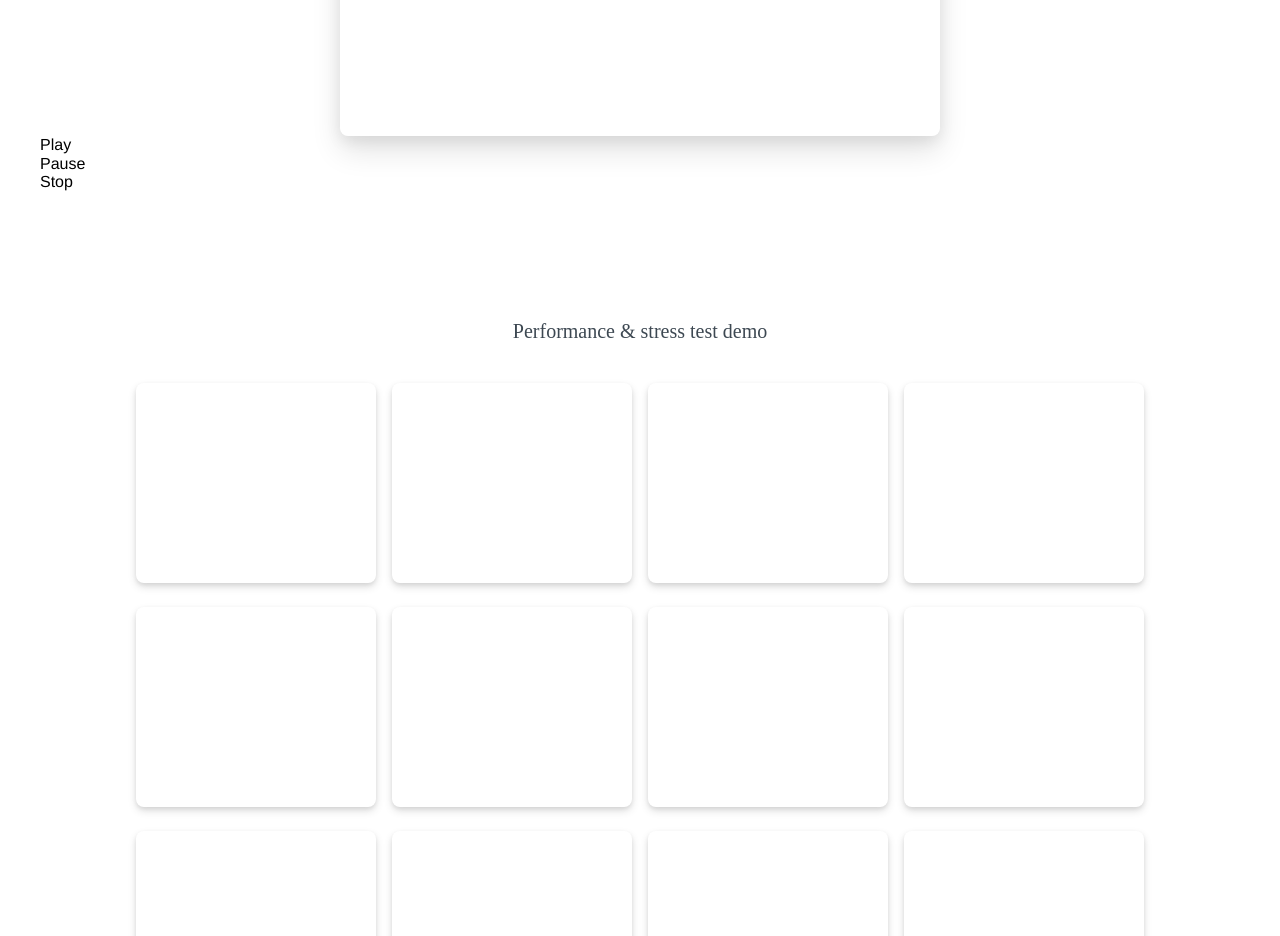
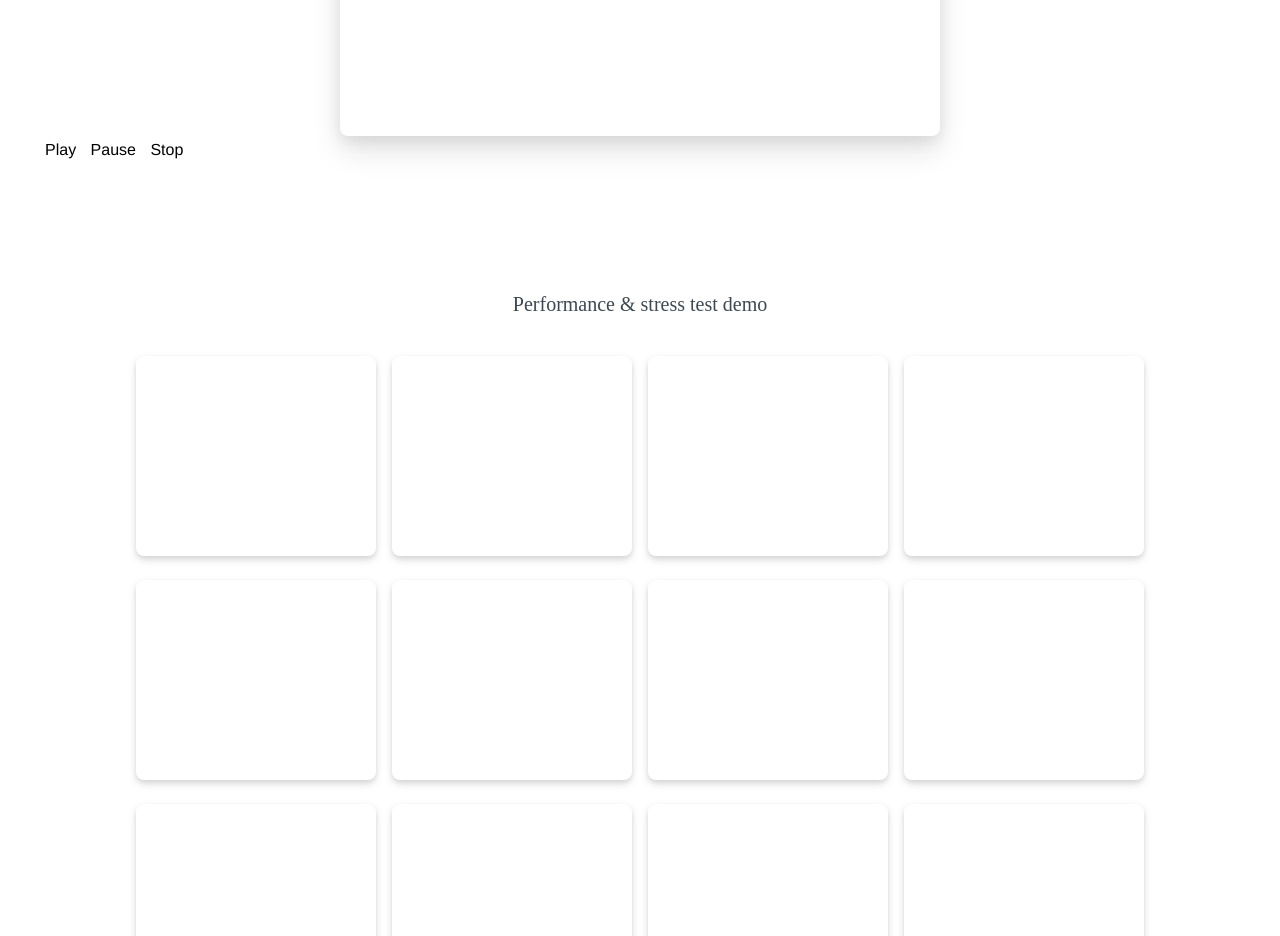
Before and after one commit to LottieFiles/jlottie, a website: page public/controls.html in a window 1280 px wide. Shown: the part 1520-2456 px from the top of the page. Drawn offline with Linux system fonts and the light colour scheme; no server answers; files whose address does not match are found by name; a web font is replaced by a local one.

Commit message:
testing playback controls

```diff
--- a/public/controls.html
+++ b/public/controls.html
@@ -77,9 +77,9 @@
                     </div>
                 </div>
             </div>
-            <div onClick="jcontrol('jlottie-container', 1)">Play</div>
-            <div onClick="jcontrol('jlottie-container', 2)">Pause</div>
-            <div onClick="jcontrol('jlottie-container', 3)">Stop</div>
+            <div onClick="jcontrol('jlottie-container', 1)" style='padding: 5px;display: inline-block'>Play</div>
+            <div onClick="jcontrol('jlottie-container', 2)" style='padding: 5px;display: inline-block'>Pause</div>
+            <div onClick="jcontrol('jlottie-container', 3)" style='padding: 5px;display: inline-block'>Stop</div>
 
         </div>
         <div class="container lf-padding py-16 md:py-18 mx-auto">
--- a/src/jlottie.js
+++ b/src/jlottie.js
@@ -2244,6 +2244,7 @@ export function goToAndStop(_frame, isFrame, name) {
     console.log(animationCount);
     for (var i = 0; i <= animationCount; i++) {
       animation[i]._paused = true;
+      animation[i]._currentFrame = _frame;
       loadFrame(i, _frame);
     }
   } else {
```
